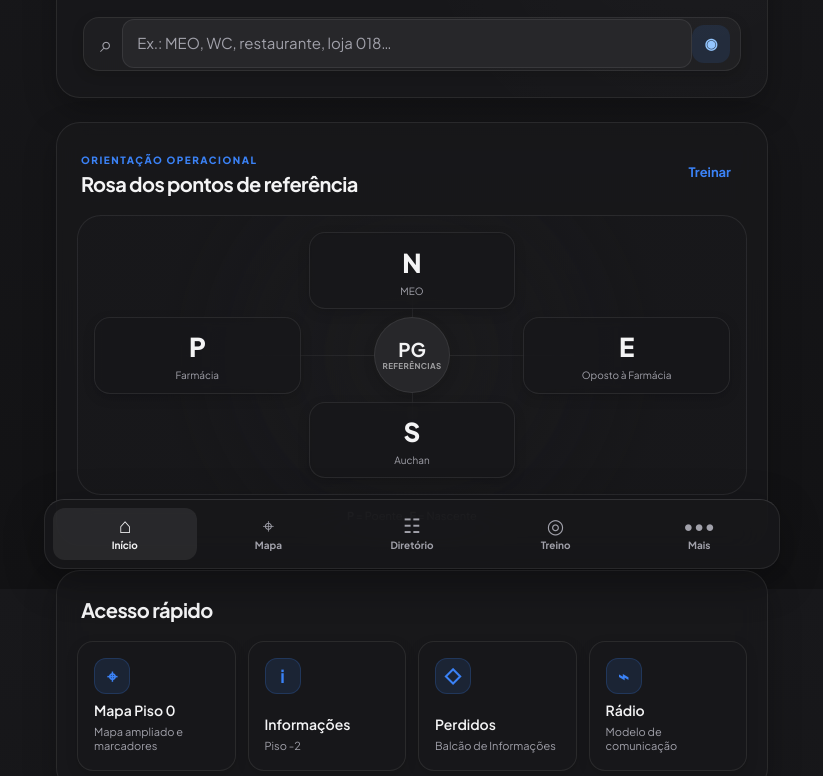
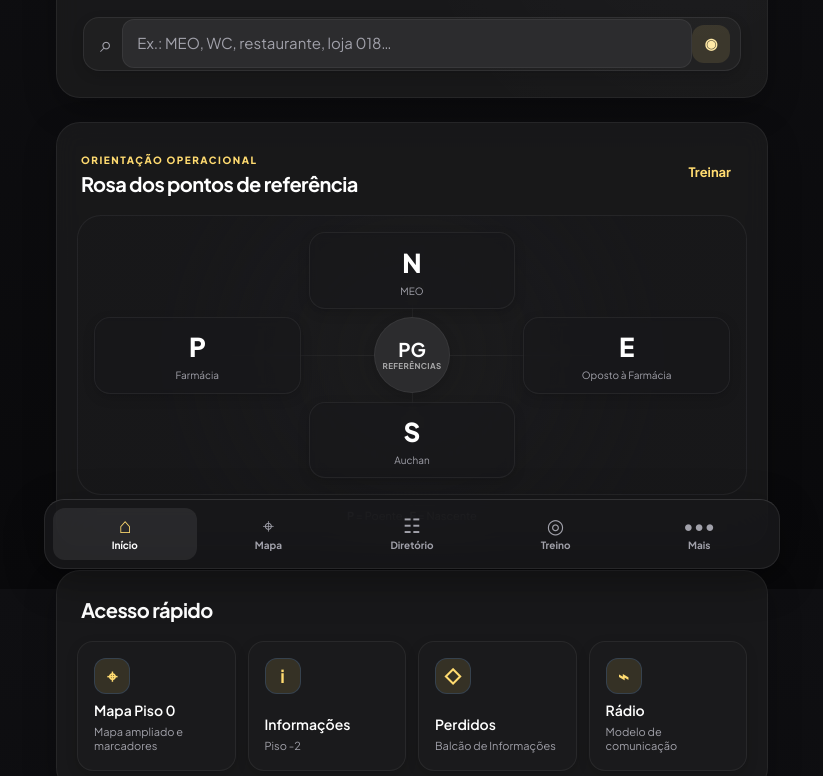
Before and after one commit to Barretomen/palacio-gelo-guia, a plain HTML site: page index.html in a window 1280 px wide. Shown: the part 211-987 px from the top of the page, without its empty margins (228-1051 px from the left). Drawn offline with Linux system fonts and the light colour scheme.

Commit message:
style: change theme accents to clean warm gold and pure dark grey cards

```diff
--- a/styles.css
+++ b/styles.css
@@ -2,28 +2,28 @@
 @import url('https://fonts.googleapis.com/css2?family=Plus+Jakarta+Sans:wght@300;400;500;600;700;800&display=swap');
 
 :root {
-  /* System Dark Neutral Theme */
-  --bg: #121214;
-  --bg-gradient: linear-gradient(180deg, #18181b 0%, #121214 100%);
-  --panel: rgba(24, 24, 27, 0.75);
-  --panel-elevated: rgba(39, 39, 42, 0.85);
-  --panel-solid: #18181b;
-  --panel-2: #27272a;
-  --line: rgba(255, 255, 255, 0.08);
-  --line-glow: rgba(255, 255, 255, 0.08);
-  --text: #f4f4f5;
+  /* System Dark Matte Gold Theme */
+  --bg: #09090b;
+  --bg-gradient: linear-gradient(180deg, #0f0f12 0%, #09090b 100%);
+  --panel: rgba(28, 28, 30, 0.75);
+  --panel-elevated: rgba(44, 44, 46, 0.85);
+  --panel-solid: #1c1c1e;
+  --panel-2: #2c2c2e;
+  --line: rgba(255, 255, 255, 0.06);
+  --line-glow: rgba(255, 255, 255, 0.06);
+  --text: #ffffff;
   --muted: #a1a1aa;
-  --ice: #3b82f6;
-  --ice-dim: rgba(59, 130, 246, 0.12);
-  --ice-2: #93c5fd;
-  --accent: #818cf8;
-  --accent-glow: rgba(129, 140, 248, 0.1);
-  --success: #10b981;
-  --success-glow: rgba(16, 185, 129, 0.1);
-  --warning: #f59e0b;
-  --warning-glow: rgba(245, 158, 11, 0.1);
-  --danger: #ef4444;
-  --danger-glow: rgba(239, 68, 68, 0.1);
+  --ice: #ffdb70;
+  --ice-dim: rgba(255, 219, 112, 0.12);
+  --ice-2: #ffe9a6;
+  --accent: #ffdb70;
+  --accent-glow: rgba(255, 219, 112, 0.08);
+  --success: #6ee7b7;
+  --success-glow: rgba(110, 231, 183, 0.1);
+  --warning: #fcd34d;
+  --warning-glow: rgba(252, 211, 77, 0.1);
+  --danger: #fca5a5;
+  --danger-glow: rgba(252, 165, 165, 0.1);
 
   /* Layout tokens */
   --radius-lg: 24px;
@@ -325,14 +325,14 @@ p {
   border-radius: var(--radius-md);
   padding: 14px 24px;
   background: var(--ice);
-  color: #ffffff;
-  font-weight: 700;
+  color: #09090b;
+  font-weight: 800;
   box-shadow: var(--shadow-sm);
   font-size: 14px;
   letter-spacing: -0.01em;
 }
 .primary-btn:hover {
-  background: #2563eb;
+  background: #e5c158;
   transform: translateY(-1px);
 }
 .primary-btn:active {
@@ -766,7 +766,7 @@ p {
   border-color: rgba(255, 255, 255, 0.15);
 }
 .floor-tabs button.active {
-  background: var(--text);
+  background: var(--ice);
   color: var(--bg);
   border-color: transparent;
   font-weight: 800;
@@ -812,7 +812,7 @@ p {
   height: 22px;
   border: 3px solid #ffffff;
   border-radius: 50%;
-  background: #2563eb;
+  background: var(--ice);
   box-shadow: 0 4px 12px rgba(0,0,0,0.45);
   pointer-events: auto;
   cursor: pointer;
@@ -825,7 +825,7 @@ p {
   content: "";
   position: absolute;
   inset: -6px;
-  border: 2.5px solid rgba(37, 99, 235, 0.25);
+  border: 2.5px solid var(--ice-dim);
   border-radius: 50%;
 }
 .map-marker.selected {
@@ -1486,8 +1486,8 @@ select {
   background: rgba(255, 255, 255, 0.08);
 }
 .bottom-nav button.active span {
-  color: var(--text);
-  transform: scale(1.05);
+  color: var(--ice);
+  transform: scale(1.06);
 }
 
 /* Sheets & Dialogs (Native bottom sheets sliding layout) */
```
